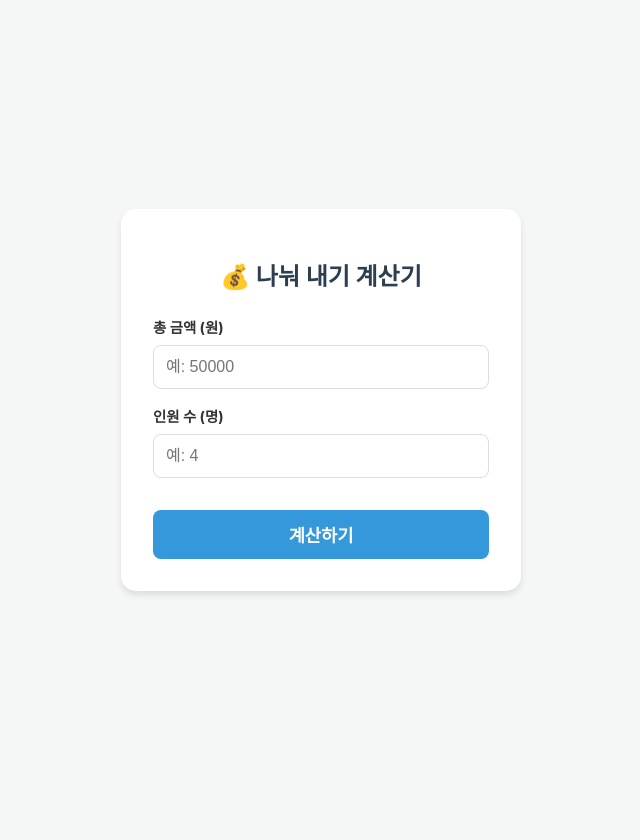
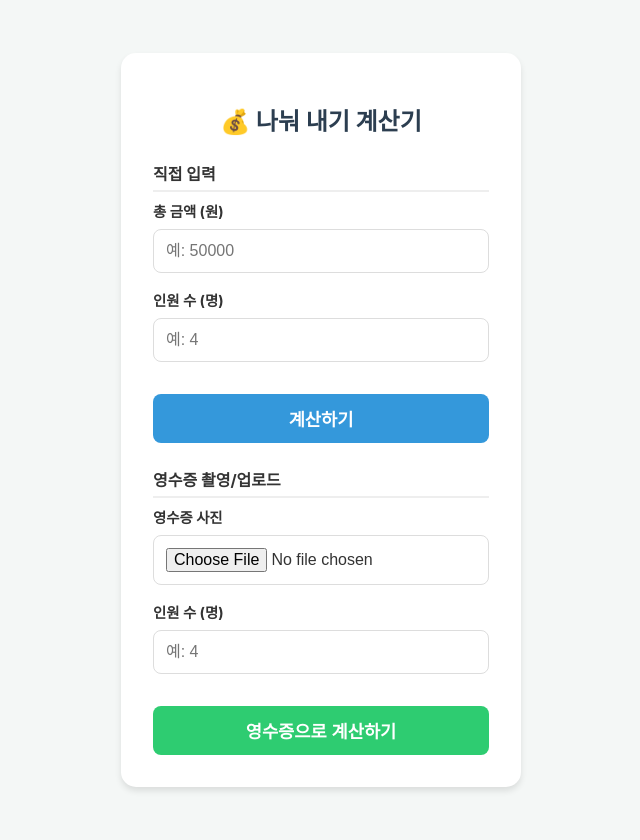
Before and after one commit to kiryud/ai-course, a Flask app: page / in a window 1280 px wide. Shown: the whole page, without its empty margins (319-959 px from the left). Before the commit the page ends 595 px from the top, so only its background shows below. Run offline with Flask 3, Linux system fonts and the light colour scheme.

Commit message:
12 2번째 - 합계라는 단어 읽어놓고도 의미를 몰라서 그냥 더하는 버그가 있지만 일단 저화질 영수증 읽는것은 성공함

````diff
--- a/week12/split/app.py
+++ b/week12/split/app.py
@@ -1,26 +1,76 @@
+import base64, json, re
 from flask import Flask, render_template, request
+from openai import OpenAI
 
 app = Flask(__name__)
+
+client = OpenAI(base_url="https://krchoi.com/gemma4/v1", api_key="none")
+
+def ask(prompt, image_bytes=None, mime="image/jpeg"):
+    content = [{"type": "text", "text": prompt}]
+    if image_bytes:
+        url = f"data:{mime};base64," + base64.b64encode(image_bytes).decode()
+        content.append({"type": "image_url", "image_url": {"url": url}})
+    r = client.chat.completions.create(model="gemma4", messages=[{"role": "user", "content": content}])
+    return r.choices[0].message.content
+
+def parse_json(text):
+    m = re.search(r"```(?:json)?\s*(.*?)```", text, re.S)
+    try:
+        return json.loads(m.group(1) if m else text)
+    except (json.JSONDecodeError, TypeError):
+        return None
 
 @app.route('/', methods=['GET', 'POST'])
 def index():
     result = None
     total_amount = None
     people_count = None
+    items = None
 
     if request.method == 'POST':
-        try:
-            total_amount = int(request.form.get('total_amount', 0))
-            people_count = int(request.form.get('people_count', 0))
+        # Case 1: Manual Input
+        if 'total_amount' in request.form:
+            try:
+                total_amount = int(request.form.get('total_amount', 0))
+                people_count = int(request.form.get('people_count', 0))
 
-            if people_count > 0:
-                result = total_amount / people_count
+                if people_count > 0:
+                    result = total_amount / people_count
+                else:
+                    result = "인원수는 1명 이상이어야 합니다."
+            except ValueError:
+                result = "숫자만 입력해주세요."
+
+        # Case 2: Image Upload (OCR)
+        elif 'receipt_image' in request.files:
+            file = request.files['receipt_image']
+            people_count = int(request.form.get('people_count', 1))
+
+            if file and file.filename != '':
+                image_bytes = file.read()
+                prompt = "영수증에 있는 항목(item)과 금액(price)을 찾아 JSON 형식으로 리스트로 반환해줘. 형식: [{\"item\": \"항목명\", \"price\": 금액}, ...]"
+
+                try:
+                    response_text = ask(prompt, image_bytes=image_bytes)
+                    items_data = parse_json(response_text)
+
+                    if items_data and isinstance(items_data, list):
+                        items = items_data
+                        total_amount = sum(item.get('price', 0) for item in items_data)
+                        if people_count > 0:
+                            result = total_amount / people_count
+                        else:
+                            result = "인원수는 1명 이상이어야 합니다."
+                    else:
+                        result = "읽지 못했습니다"
+                except Exception as e:
+                    print(f"Error: {e}")
+                    result = "읽지 못했습니다"
             else:
-                result = "인원수는 1명 이상이어야 합니다."
-        except ValueError:
-            result = "숫자만 입력해주세요."
+                result = "이미지를 업로드해주세요."
 
-    return render_template('index.html', result=result, total_amount=total_amount, people_count=people_count)
+    return render_template('index.html', result=result, total_amount=total_amount, people_count=people_count, items=items)
 
 if __name__ == '__main__':
     app.run(debug=True)
--- a/week12/split/templates/index.html
+++ b/week12/split/templates/index.html
@@ -12,8 +12,9 @@
             display: flex;
             justify-content: center;
             align-items: center;
-            height: 100vh;
+            min-height: 100vh;
             color: #333;
+            padding: 20px 0;
         }
         .container {
             background-color: white;
@@ -29,6 +30,13 @@
             font-size: 1.5rem;
             margin-bottom: 1.5rem;
             color: #2c3e50;
+        }
+        .section-title {
+            font-size: 1rem;
+            font-weight: bold;
+            margin: 1.5rem 0 0.5rem 0;
+            border-bottom: 2px solid #eee;
+            padding-bottom: 5px;
         }
         .input-group {
             margin-bottom: 1rem;
@@ -46,7 +54,7 @@
             border-radius: 8px;
             font-size: 1rem;
             box-sizing: border-box;
-            -webkit-appearance: none; /* iOS styling fix */
+            -webkit-appearance: none;
         }
         button {
             width: 100%;
@@ -59,10 +67,9 @@
             font-weight: bold;
             cursor: pointer;
             margin-top: 1rem;
-            transition: background-color 0.2s;
         }
-        button:active {
-            background-color: #2980b9;
+        .upload-btn {
+            background-color: #2ecc71;
         }
         .result-area {
             margin-top: 1.5rem;
@@ -78,25 +85,72 @@
         }
         .error-text {
             color: #e74c3c;
+        }
+        .item-list {
+            margin-top: 1rem;
+            background: #f9f9f9;
+            padding: 10px;
+            border-radius: 8px;
             font-size: 0.9rem;
+        }
+        .item-row {
+            display: flex;
+            justify-content: space-between;
+            border-bottom: 1px dashed #ddd;
+            padding: 5px 0;
         }
     </style>
 </head>
 <body>
     <div class="container">
         <h1>💰 나눠 내기 계산기</h1>
+
+        <!-- 직접 입력 섹션 -->
+        <div class="section-title">직접 입력</div>
         <form method="POST">
             <div class="input-group">
-                <label for="total_amount">총 금액 (원)</label>
-                <input type="number" id="total_amount" name="total_amount" placeholder="예: 50000" required inputmode="numeric">
+                <label>총 금액 (원)</label>
+                <input type="number" name="total_amount" placeholder="예: 50000" inputmode="numeric">
             </div>
             <div class="input-group">
-                <label for="people_count">인원 수 (명)</label>
-                <input type="number" id="people_count" name="people_count" placeholder="예: 4" required inputmode="numeric">
+                <label>인원 수 (명)</label>
+                <input type="number" name="people_count" placeholder="예: 4" inputmode="numeric">
             </div>
             <button type="submit">계산하기</button>
         </form>
 
+        <!-- 영수증 업로드 섹션 -->
+        <div class="section-title">영수증 촬영/업로드</div>
+        <form method="POST" enctype="multipart/form-data">
+            <div class="input-group">
+                <label>영수증 사진</label>
+                <input type="file" name="receipt_image" accept="image/*">
+            </div>
+            <div class="input-group">
+                <label>인원 수 (명)</label>
+                <input type="number" name="people_count" placeholder="예: 4" inputmode="numeric" required>
+            </div>
+            <button type="submit" class="upload-btn">영수증으로 계산하기</button>
+        </form>
+
+        <!-- AI가 읽은 항목 리스트 표시 -->
+        {% if items %}
+            <div class="section-title">인식된 항목</div>
+            <div class="item-list">
+                {% for item in items %}
+                <div class="item-row">
+                    <span>{{ item.item }}</span>
+                    <span>{{ "{:,.0f}".format(item.price) }}원</span>
+                </div>
+                {% endfor %}
+                <div class="item-row" style="font-weight: bold; margin-top: 5px;">
+                    <span>합계</span>
+                    <span>{{ "{:,.0f}".format(total_amount) }}원</span>
+                </div>
+            </div>
+        {% endif %}
+
+        <!-- 최종 결과 표시 -->
         {% if result is not none %}
             <div class="result-area">
                 {% if result is number %}
````
Also changed, not shown: week15/quest.md (added, +25 -0 lines).
